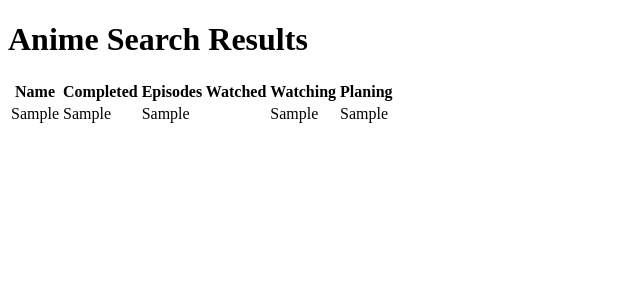
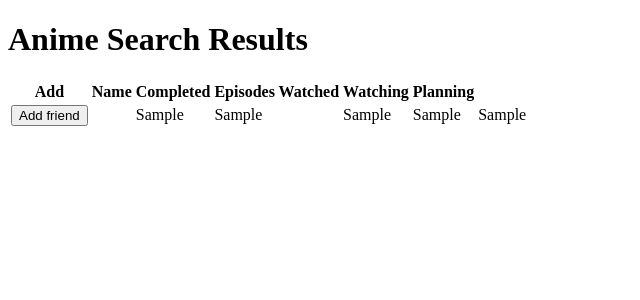
Before and after one commit to 362Team-X/Team-X, a Django app: template Anime/templates/userprofile.html in a window 1280 px wide. Shown: the top 300 px of the page, without its empty margins (0-640 px from the left). Run offline with Django 4.2, Linux system fonts and the light colour scheme; the template is opened without the code that fills it: most values are stand-ins (such as "Sample title", 1, 10 or a date in 2020).

Commit message:
Update userprofile.html

```diff
--- a/Anime/templates/userprofile.html
+++ b/Anime/templates/userprofile.html
@@ -6,20 +6,28 @@
   </head>
   <body>
     <h1>Anime Search Results</h1>
+
     {% if stats %}
       <table>
         <thead>
           <tr>
+            <th> Add </th>
             <th>Name</th>
             <th>Completed</th>
             <th>Episodes Watched</th>
             <th>Watching</th>
-            <th>Planing</th>
+            <th>Planning</th>
           </tr>
         </thead>
         <tbody>
             {% for anime in stats %}
             <tr>
+              <td>
+              <form action = "" method = "post">
+                {% csrf_token %}
+                <input type = "submit" value = "Add friend">
+              </form>
+              <td>
               <td>{{ anime.0}}</td>
               <td>{{ anime.1}}</td>
               <td>{{ anime.2}}</td>
```
